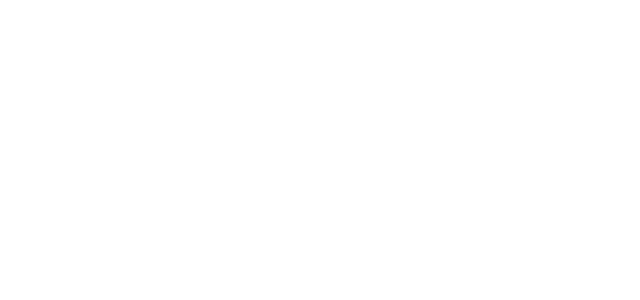
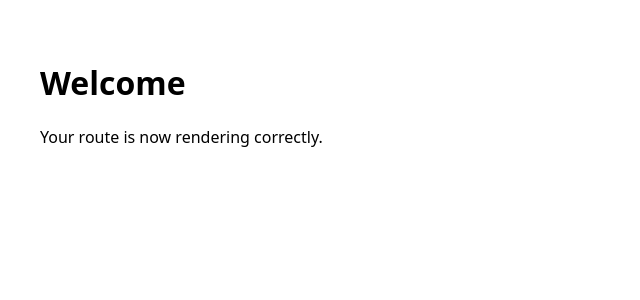
Before and after one commit to benkolon152/Szerviz-projekt, a SvelteKit app in the folder prj/: page / in a window 1280 px wide. Shown: the top 300 px of the page, without its empty margins (0-640 px from the left). Built offline with nearby package versions, Linux system fonts and the light colour scheme.

Commit message:
felesleges commit#1

```diff
--- a/prj/package.json
+++ b/prj/package.json
@@ -40,5 +40,9 @@
 	},
 	"keywords": [
 		"svelte"
-	]
+	],
+	"dependencies": {
+		"cors": "^2.8.6",
+		"express": "^5.2.1"
+	}
 }
--- a/prj/src/routes/+page.svelte
+++ b/prj/src/routes/+page.svelte
@@ -0,0 +1,16 @@
+<svelte:head>
+    <title>Home</title>
+    <meta name="description" content="SvelteKit app home page" />
+</svelte:head>
+
+<main>
+    <h1>Welcome</h1>
+    <p>Your route is now rendering correctly.</p>
+</main>
+
+<style>
+    main {
+        padding: 2rem;
+        font-family: system-ui, sans-serif;
+    }
+</style>
--- a/prj/src/routes/logs/+page.svelte
+++ /dev/null
@@ -1 +0,0 @@
-<!--register-->
```
Also changed, not shown: 1 other file (tests, documents, lock files or other folders).
